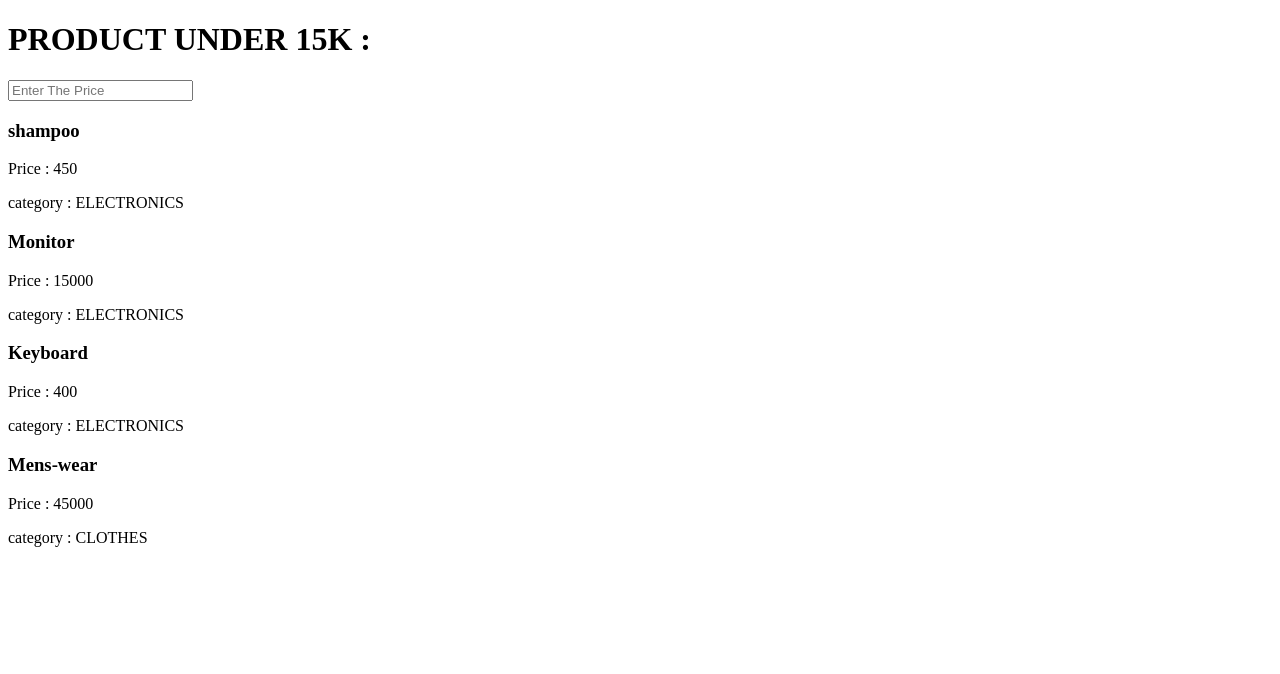
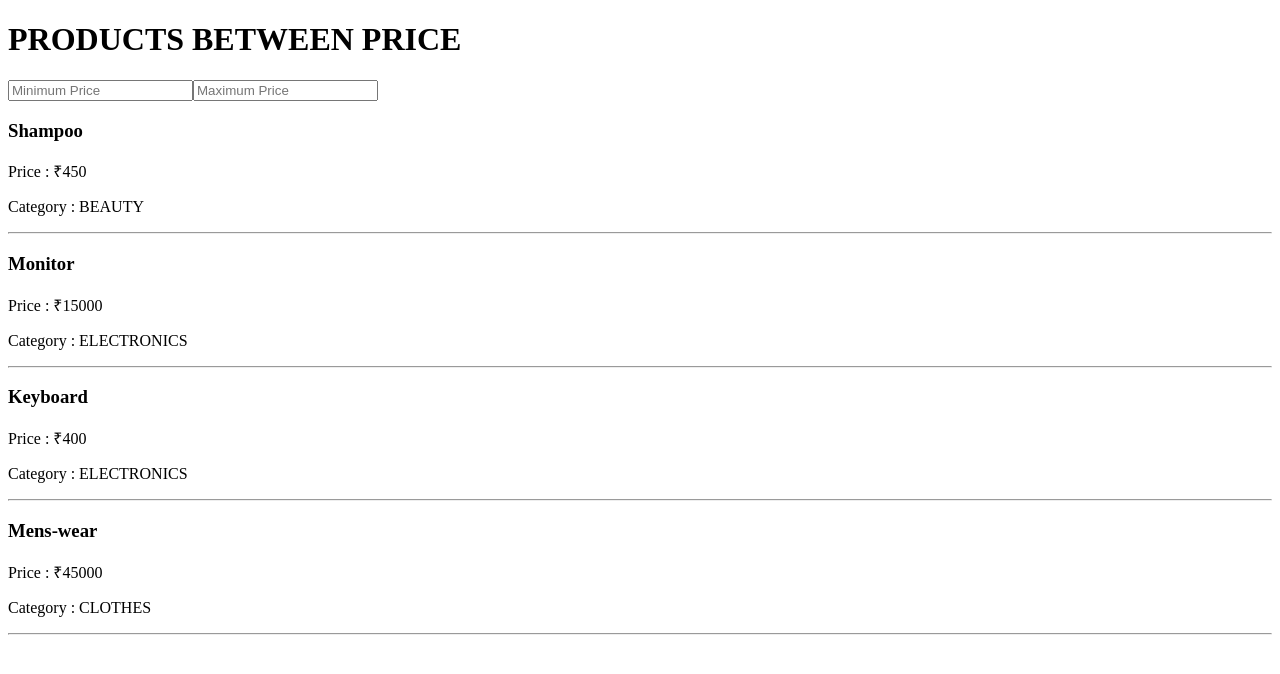
Before and after one commit to karanjoshi-kj/REACT, a React (Vite) app in the folder demo/: page / in a window 1280 px wide. Shown: the top 674 px of the page. Built offline with nearby package versions, Linux system fonts and the light colour scheme.

Commit message:
QUESTION PRATICE

```diff
--- a/demo/src/components/FILTERS/Inputbar.jsx
+++ b/demo/src/components/FILTERS/Inputbar.jsx
@@ -1,17 +1,28 @@
-import React from 'react'
+import React from "react";
 
-const Inputbar = ({pricefilter , setpricefilter}) => {
+const Inputbar = ({
+  minPrice,
+  setMinPrice,
+  maxPrice,
+  setMaxPrice,
+}) => {
   return (
     <div>
       <input
-      type="number"
-      placeholder="Enter The Price"
-      value={pricefilter}
-      onChange={(e) => setpricefilter(e.target.value)}
+        type="number"
+        placeholder="Minimum Price"
+        value={minPrice}
+        onChange={(e) => setMinPrice(e.target.value)}
+      />
 
+      <input
+        type="number"
+        placeholder="Maximum Price"
+        value={maxPrice}
+        onChange={(e) => setMaxPrice(e.target.value)}
       />
     </div>
-  )
-}
+  );
+};
 
-export default Inputbar
+export default Inputbar;
--- a/demo/src/components/FILTERS/Question.jsx
+++ b/demo/src/components/FILTERS/Question.jsx
@@ -1,56 +1,69 @@
-import React  , {useState} from 'react'
+import React, { useState } from "react";
 import Inputbar from "./Inputbar";
+
 const Question = () => {
-    const products = [
-        {
-        id : 1 ,
-        name : "shampoo",
-        Price : "450",
-        category : "ELECTRONICS"
+  const products = [
+    {
+      id: 1,
+      name: "Shampoo",
+      Price: 450,
+      category: "BEAUTY",
     },
     {
-        id : 2 ,
-        name : "Monitor",
-        Price : "15000",
-        category : "ELECTRONICS"
+      id: 2,
+      name: "Monitor",
+      Price: 15000,
+      category: "ELECTRONICS",
     },
     {
-        id : 3 ,
-        name : "Keyboard",
-        Price : "400",
-        category : "ELECTRONICS"
+      id: 3,
+      name: "Keyboard",
+      Price: 400,
+      category: "ELECTRONICS",
     },
     {
-        id : 4 ,
-        name : "Mens-wear",
-        Price : "45000",
-        category : "CLOTHES"
+      id: 4,
+      name: "Mens-wear",
+      Price: 45000,
+      category: "CLOTHES",
     },
-];
+  ];
 
-const [pricefilter , setpricefilter] = useState("");
-const filteredproduct = products.filter((product)=> {
-    if (pricefilter === "") {
-        return true ;
+  const [minPrice, setMinPrice] = useState("");
+  const [maxPrice, setMaxPrice] = useState("");
+
+  const filteredproduct = products.filter((product) => {
+    if (minPrice === "" && maxPrice === "") {
+      return true;
     }
-    return product.Price <= Number(pricefilter) ;
-});
+
+    return (
+      product.Price >= Number(minPrice) &&
+      product.Price <= Number(maxPrice)
+    );
+  });
+
   return (
     <div>
-      <h1>PRODUCT UNDER 15K :</h1>
+      <h1>PRODUCTS BETWEEN PRICE</h1>
 
-<Inputbar pricefilter = {pricefilter} setpricefilter={setpricefilter} />
+      <Inputbar
+        minPrice={minPrice}
+        setMinPrice={setMinPrice}
+        maxPrice={maxPrice}
+        setMaxPrice={setMaxPrice}
+      />
 
-      {filteredproduct.map((product)=>(
+      {filteredproduct.map((product) => (
         <div key={product.id}>
-            <h3>{product.name}</h3>
-            <p>Price : {product.Price}</p>
-            <p>category : {product.category}</p>
-
+          <h3>{product.name}</h3>
+          <p>Price : ₹{product.Price}</p>
+          <p>Category : {product.category}</p>
+          <hr />
         </div>
       ))}
     </div>
   );
-}
+};
 
-export default Question
+export default Question;
```
